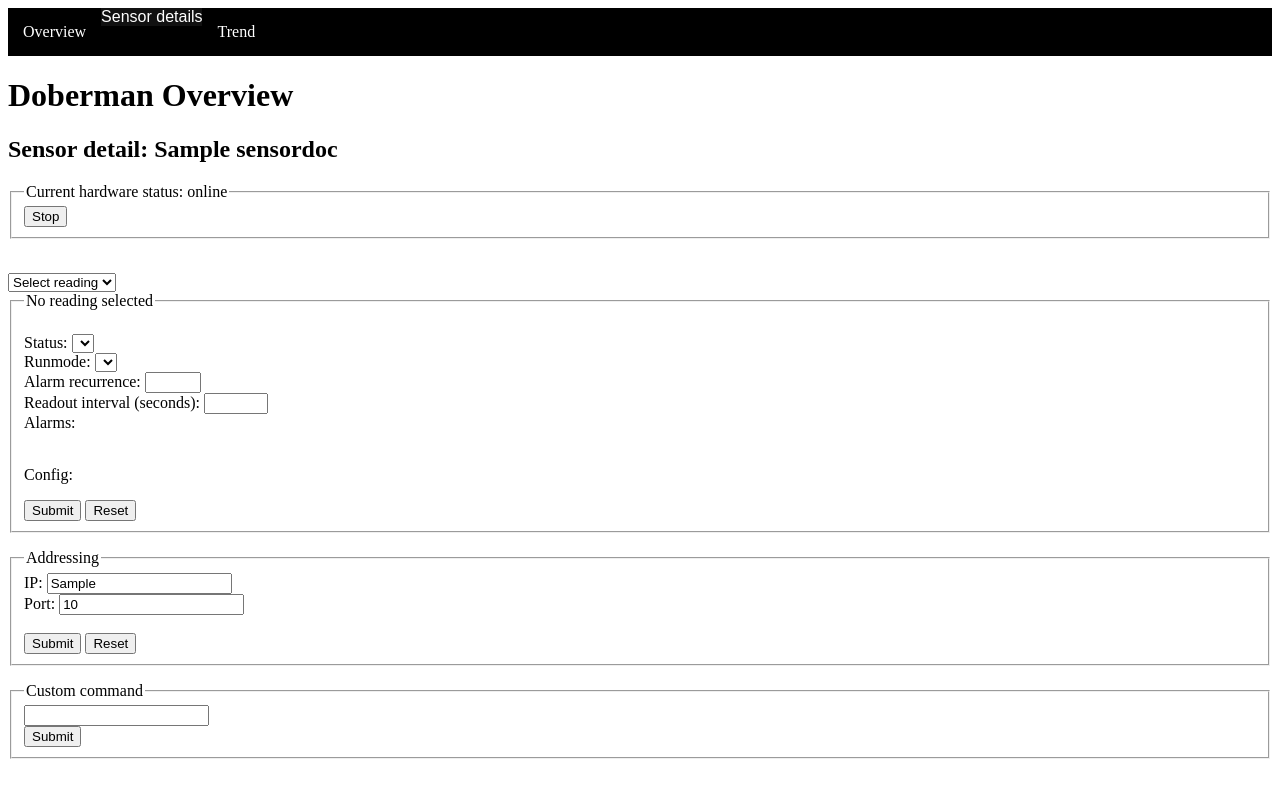
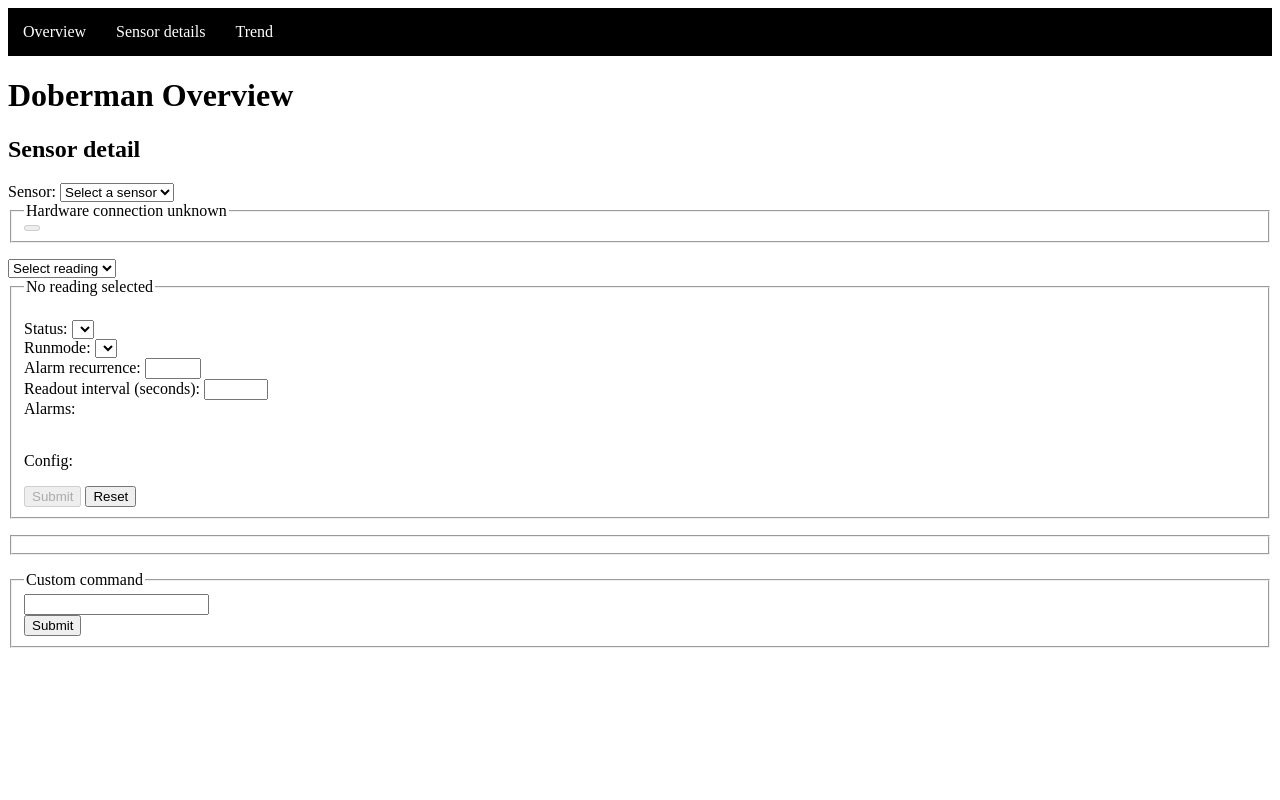
Before and after one commit to AG-Schumann/webmonitor, a Django app: template doberview/templates/doberview/detail.html in a window 1280 px wide. Run offline with Django 3.2, Linux system fonts and the light colour scheme; the template is opened without the code that fills it: most values are stand-ins (such as "Sample title", 1, 10 or a date in 2020); lists and menus that the app fills with data are empty; some libraries are stand-ins or nearby versions; some web fonts are replaced.

Commit message:
Improved detail page

```diff
--- a/doberview/templates/doberview/base.html
+++ b/doberview/templates/doberview/base.html
@@ -17,26 +17,13 @@
         <!-- menu bar on top -->
         <div id="topmenu" class="navbar">
             <a href="{% url 'index' %}">Overview</a>
-            <div class="dropdown">
-                <button class="dropbtn">Sensor details
-                    <i class="fa fa-caret-down"></i>
-                </button>
-                <div class="dropdown-content">
-                    {% if sensors %}
-                        {% for name in sensors %}
-                            <a href="{% url 'detail' name=name %}">{{ name }}</a>
-                        {% endfor %}
-                    {% else %}
-                        <p>No sensors available</p>
-                    {% endif %}
-                </div>
-            </div>
+            <a href="{% url 'detail' %}">Sensor details</a>
             <a href="{% url 'trend' %}">Trend</a>
         </div>
 
         <header>
             <h1>Doberman Overview</h1>
-            <h2>{% block subtitle %}{% endblock %}</h2>
+            <h2 id="subtitle">{% block subtitle %}{% endblock %}</h2>
         </header>
 
         <!-- main section -->
--- a/doberview/templates/doberview/detail.html
+++ b/doberview/templates/doberview/detail.html
@@ -1,7 +1,7 @@
 {% extends "doberview/base.html" %}
 <!-- detail.html -->
 
-{% block subtitle %}Sensor detail: {{ sensordoc.name }}{% endblock %}
+{% block subtitle %}Sensor detail{% endblock %}
 
 {% block content %}
 {% if error_msg %}
@@ -9,30 +9,37 @@
     <h3 style="color:#ee0000">{{ error_msg }}</h3>
 </div>
 {% endif %}
-<form action="{% url 'startstop' name=sensordoc.name %}" method="post">
+
+<div class="div_detail">
+    Sensor:
+    <select id="sensor_select">
+        <option value="" selected>Select a sensor</option>
+        {% for sensor in sensors %}
+            <option value="{{ sensor }}">{{ sensor }}</option>
+        {% endfor %}
+    </select>
+
+<div class="div_startstop">
+    <form action="{% url 'startstop' %}" method="post">
         {% csrf_token %}
         <fieldset>
-        <legend id="status_legend">Current hardware status: {{ sensordoc.status }}</legend>
-        {% if sensordoc.status == 'online' %}
-            <input type="submit" id="startbtn" value="Stop">
-        {% else %}
-            <input type="submit" id="startbtn" value="Start">
-        {% endif %}
+            <legend id="status_legend">Hardware connection unknown</legend>
+            <input type="text" name="sensor_name" id="s_name_startstop" value="" disabled hidden>
+            <button type="submit" id="startbtn" disabled></button>
         </fieldset>
     </form>
-<br>
+</div>
 
-<form action="{% url 'change_reading' name=sensordoc.name %}" method="post">
+<div class="div_reading">
+    <form action="{% url 'change_reading' %}" method="post">
         {% csrf_token %}
+        <input type="text" id="s_name_rd" name="sensor_name" value="" disabled hidden>
         <select name="reading_name" id="reading_dropdown">
             <option value="" selected>Select reading</option>
-        {% for rd_name,desc in readings.items %}
-            <option value="{{ rd_name }}">{{ desc }}</option>
-        {% endfor %}
         </select><br>
         <fieldset>
             <legend id="rd_legend">No reading selected</legend>
-        <input type="text" id="rd_name" name="name" disabled hidden><br>
+            <input type="text" id="rd_name" name="reading_name" disabled hidden><br>
             Status: <select name="status" id="rd_status"></select><br>
             Runmode: <select name="runmode" id="rd_runmode"></select><br>
             Alarm recurrence: <input type="number" min="1" max="99" step="1" id="rd_alrec" name="recurrence"><br>
@@ -41,40 +48,22 @@
             <ul id="rd_alarm_list"></ul><br>
             Config:
             <ul id="rd_cfg_list"></ul>
-        <button type="submit" value="Submit" id="rdbtn">Submit</button>
+            <button type="submit" value="Submit" id="rdbtn" disabled>Submit</button>
             <button type="reset" value="Reset">Reset</button>
         </fieldset>
     </form>
+</div>
 
-<form action="{% url 'change_address' name=sensordoc.name %}" method="post">
+<div class="div_address">
+    <form action="{% url 'change_address' %}" method="post">
         {% csrf_token %}
-    <fieldset>
-        <legend>Addressing</legend>
-        {% if sensordoc.address.ip %}
-            IP: <input type="text" name="ip" value="{{ sensordoc.address.ip }}"
-                pattern="\\b(?:(?:25[0-5]|2[0-4][0-9]|1[0-9][0-9]|[1-9]?[0-9])\\.){3}(?:25[0-5]|2[0-4][0-9]|1[0-9][0-9]|[1-9]?[0-9])\\b"><br>
-            Port: <input type="number" name="port" value="{{ sensordoc.address.port|stringformat:"d" }}" step="1"><br>
-        {% elif sensordoc.address.tty %}
-            SerialID: <input type="text" name="serialID" value="{{ sensordoc.address.serialID }}"><br>
-            Serial address: <input type="text" name="tty" pattern="\\b(?:(?:USB|S)[1-9]?[0-9])\\b" value="{{ sensordoc.address.tty }}"><br>
-            Baud: <select name="baud">
-                {% for baud in baudrates %}
-                    {% if sensordoc.address.baud == baud %}
-                        <option value="{{ baud }}" selected>{{ baud }}</option>
-                    {% else %}
-                        <option value="{{ baud }}">{{ baud }}</option>
-                    {% endif %}
-                {% endfor %}
-            </select>
-        {% else %}
-            No address info!
-        {% endif %}
-        <br>
-        <button type="submit" value="Submit" >Submit</button>
-        <button type="reset" value="Reset">Reset</button>
+        <input type="text" id="s_name_addr" disabled hidden>
+        <fieldset id="address_block">
         </fieldset>
     </form>
+</div>
 
+<div class="div_command">
     <form action="{% url 'log_command' %}" method="post">
         {% csrf_token %}
         <fieldset>
@@ -83,11 +72,14 @@
             <button type="submit" value="Submit">Submit</button>
         </fieldset>
     </form>
+</div>
 
+</div>
 {% endblock %}
 
 {% block javascript %}
     <script>
-        $('#reading_dropdown').change(function() {GetReadingDetails("{{ sensordoc.name }}", $(this).val())});
+        $("#sensor_select").change(function() {LoadSensorDetails($(this).val())});
+        $('#reading_dropdown').change(function() {GetReadingDetails($("#s_name_rd").val(), $(this).val())});
     </script>
 {% endblock %}
--- a/doberview/urls.py
+++ b/doberview/urls.py
@@ -23,7 +23,7 @@
              views_get.getlogs,
              name='getlogs'),
 
-        re_path(r'^detail/(?P<name>[^/]+)/(?:(?P<error_code>[^/]+)/)?$',
+        re_path(r'^detail/(?:(?P<error_code>[^/]+)/)?$',
                 views_render.detail,
                 name='detail'),
 
@@ -39,11 +39,11 @@
              views_render.trend,
              name='trend'),
 
-        re_path(r'^startstop/(?P<name>[^/]+)/$',
+        re_path(r'^startstop/$',
                 views_post.startstop,
                 name='startstop'),
 
-        re_path(r'^change_address/(?P<name>[^/]+)/$',
+        re_path(r'^change_address/$',
                 views_post.change_address,
                 name='change_address'),
 
@@ -51,11 +51,15 @@
                 views_post.log_command,
                 name='log_command'),
 
+        re_path(r'get_sensor_details/(?P<sensor_name>[^/]+)/$',
+                views_get.get_sensor_details,
+                name='get_sensor_details'),
+
         re_path(r'get_reading_detail/(?P<sensor_name>[^/]+)/(?P<reading_name>[^/]+)/$',
                 views_get.get_reading_detail,
                 name='get_reading_detail'),
 
-        re_path(r'^change_reading/(?P<name>[^/]+)/$',
+        re_path(r'^change_reading/$',
                 views_post.change_reading,
                 name='change_reading'),
 
--- a/doberview/views_render.py
+++ b/doberview/views_render.py
@@ -2,10 +2,8 @@
 
 from . import base
 
-def detail(request, name, error_code=None):
-    if name not in base.db.Distinct('settings','sensors','name'):
-        return index(request)
-    context = base.detail_context(name, error_code)
+def detail(request, error_code=None):
+    context = base.detail_context(error_code)
     return render(request, 'doberview/detail.html', context)
 
 def index(request):
--- a/static/js/scripts.js
+++ b/static/js/scripts.js
@@ -83,11 +83,45 @@
     $.getJSON('get_reading_detail/' + sensor_name + '/' + reading_name + '/', function(data) {
         if (data['html']) {
             for (var key in data['html']) {
-                $("#" + key).html(data['html'][key])
+                $("#" + key).html(data['html'][key]);
             }
             for (var key in data['value']) {
-                $("#" + key).val(data['value'][key])
+                $("#" + key).val(data['value'][key]);
             }
+        }
+    });
+}
+
+function LoadSensorDetails(sensor_name) {
+    // called in detail
+    console.log('Getting details for ' + sensor_name);
+    if (sensor_name.length == 0) {
+        $("#s_name_startstop").val("");
+        $("#status_legend").html("Current sensor status: unknown");
+        $("#startbtn").attr("disabled", true);
+        $("#rdbtn").attr("disabled", true);
+        $("#addrbtn").attr("disabled", true);
+        $("#subtitle").html('Sensor detail:');
+
+        $("#s_name_rd").val("");
+        $("#reading_dropdown").html('<option value="" selected>Select reading</option>');
+
+        $("#s_name_addr").val("");
+        $("#address_block").html("No address info!");
+        return;
+    }
+    $.getJSON('get_sensor_details/' + sensor_name + '/', function(data) {
+        if (data['html']) {
+            for (var key in data['html']) {
+                $("#" + key).html(data['html'][key]);
+            }
+            for (var key in data['value']) {
+                $("#" + key).val(data['value'][key]);
+            }
+            $("#startbtn").attr("disabled", false);
+            $("#rdbtn").attr("disabled", false);
+            $("#addrbtn").attr("disabled", false);
+            GetReadingDetails("none","");
         }
     });
 }
```
Also changed, not shown: doberview/base.py (+1 -9 lines), doberview/static/doberview/scripts.js (+36 -2 lines), doberview/views_get.py (+63 -0 lines), doberview/views_post.py (+9 -6 lines). Lines whose indentation alone changed are shown as unchanged.
